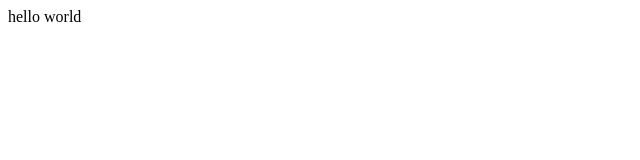
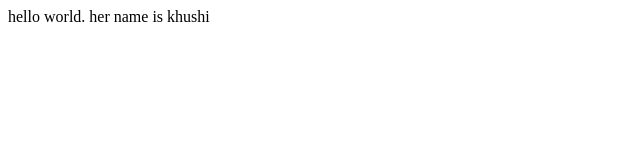
Before and after one commit to khushikumarisahu9870-creator/demo1, a plain HTML site: page index.html in a window 1280 px wide. Shown: the whole page, without its empty margins (0-640 px from the left). Drawn offline with Linux system fonts and the light colour scheme.

Commit message:
second commit

```diff
--- a/index.html
+++ b/index.html
@@ -8,6 +8,6 @@
     <link rel="stylesheet" href="script.js">
 </head>
 <body>
-    hello world
+    hello world. her name is khushi
 </body>
 </html>
```
